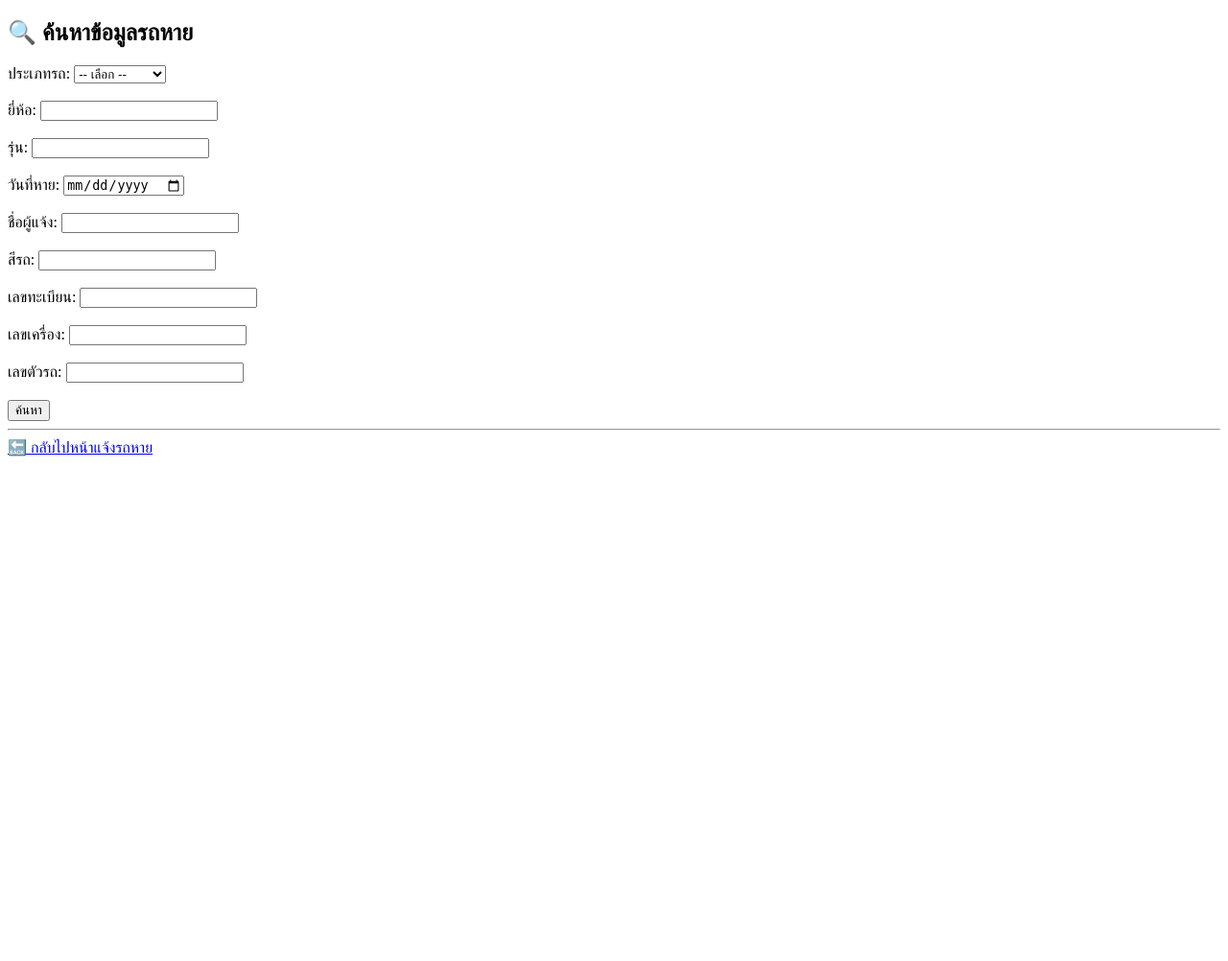
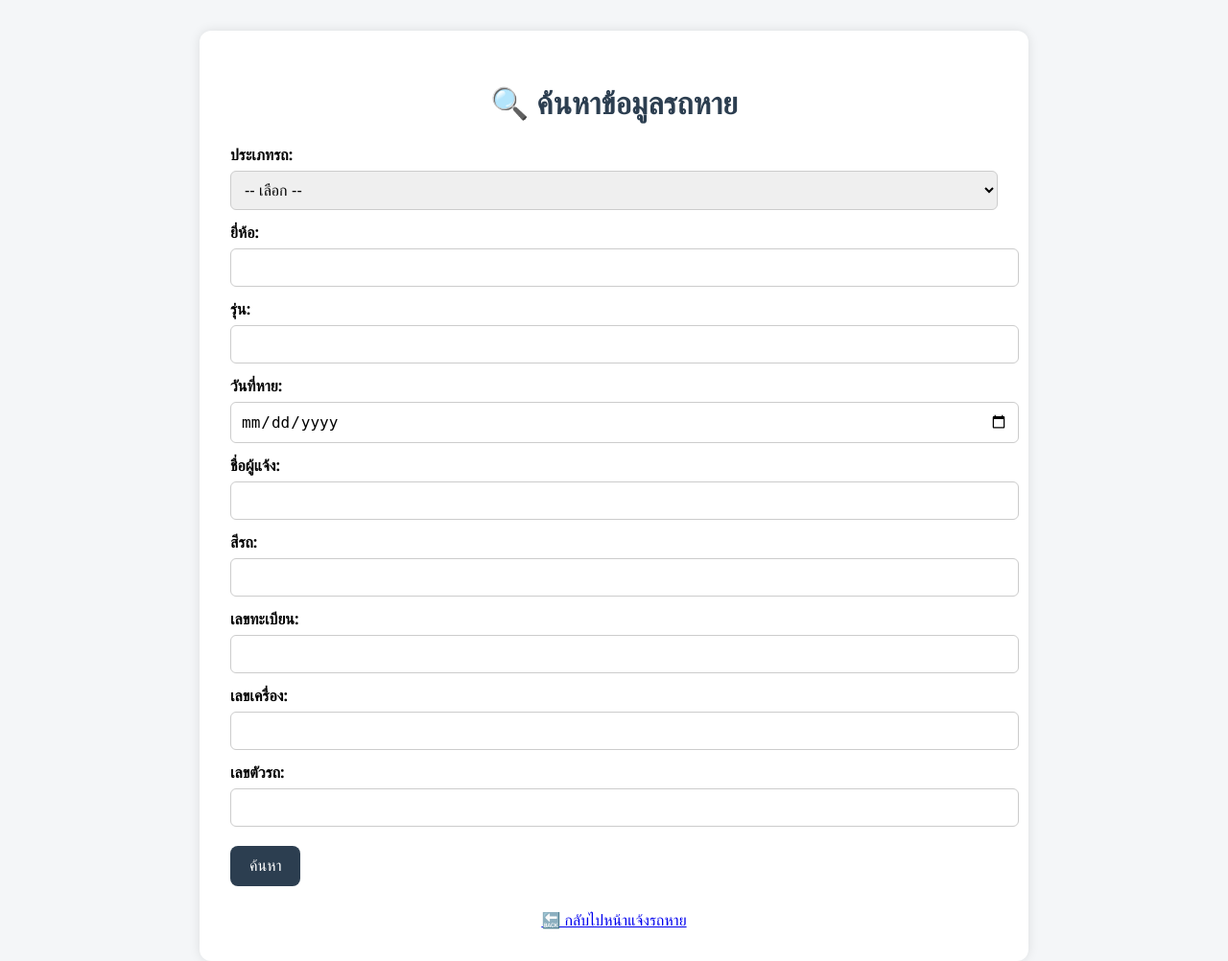
Before and after one commit to kong3161/lostcar, a FastAPI app: page /search in a window 1280 px wide. Shown: the whole page at 96% size. Before the commit the page ends 476 px from the top, so only its background shows below. Run offline with FastAPI, Linux system fonts and the light colour scheme.

Commit message:
ปรับ UI หน้าค้นหาให้สวยและอ่านง่าย

```diff
--- a/templates/search.html
+++ b/templates/search.html
@@ -1,11 +1,72 @@
 
 <!DOCTYPE html>
-<html>
+<html lang="th">
 <head>
+    <meta charset="UTF-8">
     <title>ค้นหารถหาย</title>
+    <style>
+        body {
+            font-family: 'Segoe UI', Tahoma, sans-serif;
+            background-color: #f4f6f8;
+            margin: 0;
+            padding: 0;
+        }
+
+        .container {
+            max-width: 800px;
+            margin: auto;
+            padding: 2rem;
+            background-color: #ffffff;
+            box-shadow: 0 0 12px rgba(0,0,0,0.1);
+            border-radius: 12px;
+            margin-top: 2rem;
+        }
+
+        h1 {
+            text-align: center;
+            color: #2c3e50;
+        }
+
+        label {
+            font-weight: bold;
+            display: block;
+            margin: 12px 0 6px;
+        }
+
+        input, select {
+            width: 100%;
+            padding: 10px;
+            font-size: 1rem;
+            border: 1px solid #ccc;
+            border-radius: 6px;
+        }
+
+        button {
+            background-color: #2c3e50;
+            color: white;
+            padding: 12px 20px;
+            font-size: 1rem;
+            border: none;
+            border-radius: 8px;
+            cursor: pointer;
+            margin-top: 20px;
+        }
+
+        button:hover {
+            background-color: #1a242f;
+        }
+
+        .back-link {
+            text-align: center;
+            margin-top: 1.5rem;
+        }
+    </style>
 </head>
 <body>
-    <h2>🔍 ค้นหาข้อมูลรถหาย</h2>
+
+    <div class="container">
+        <h1>🔍 ค้นหาข้อมูลรถหาย</h1>
+
         <form action="/results" method="get">
             <label>ประเภทรถ:</label>
             <select name="vehicle_type">
@@ -13,36 +74,39 @@
                 <option value="รถจักรยานยนต์">รถจักรยานยนต์</option>
                 <option value="รถยนต์">รถยนต์</option>
                 <option value="อื่น ๆ">อื่น ๆ</option>
-        </select><br><br>
+            </select>
 
             <label>ยี่ห้อ:</label>
-        <input type="text" name="brand"><br><br>
+            <input type="text" name="brand">
 
             <label>รุ่น:</label>
-        <input type="text" name="model"><br><br>
+            <input type="text" name="model">
 
             <label>วันที่หาย:</label>
-        <input type="date" name="date_lost"><br><br>
+            <input type="date" name="date_lost">
 
             <label>ชื่อผู้แจ้ง:</label>
-        <input type="text" name="reporter"><br><br>
+            <input type="text" name="reporter">
 
             <label>สีรถ:</label>
-        <input type="text" name="color"><br><br>
+            <input type="text" name="color">
 
             <label>เลขทะเบียน:</label>
-        <input type="text" name="plate_number"><br><br>
+            <input type="text" name="plate_number">
 
             <label>เลขเครื่อง:</label>
-        <input type="text" name="engine_number"><br><br>
+            <input type="text" name="engine_number">
 
             <label>เลขตัวรถ:</label>
-        <input type="text" name="chassis_number"><br><br>
+            <input type="text" name="chassis_number">
 
             <button type="submit">ค้นหา</button>
         </form>
 
-    <hr>
+        <div class="back-link">
             <a href="/">🔙 กลับไปหน้าแจ้งรถหาย</a>
+        </div>
+    </div>
+
 </body>
 </html>
```
Lines whose indentation alone changed are shown as unchanged.
